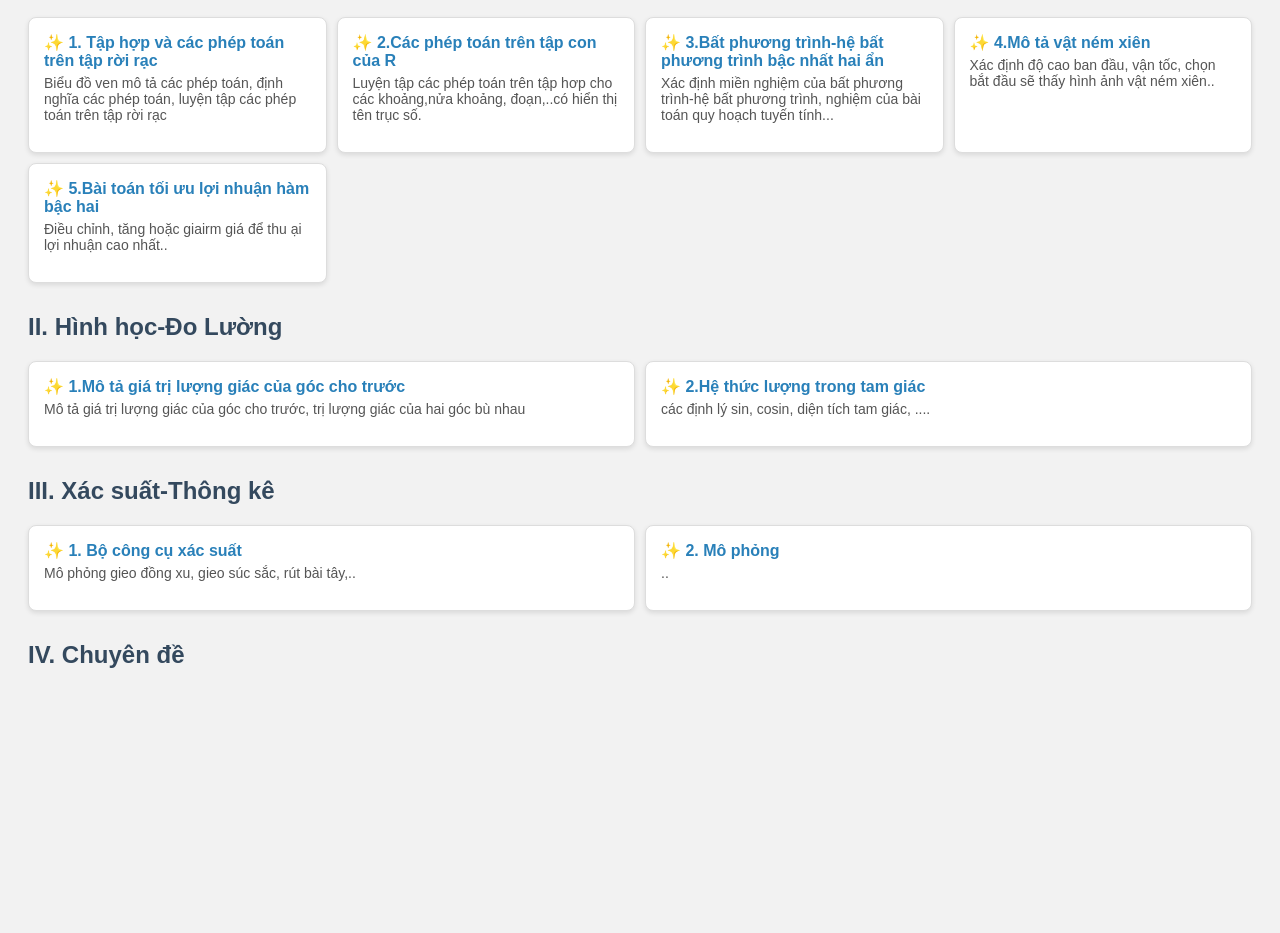
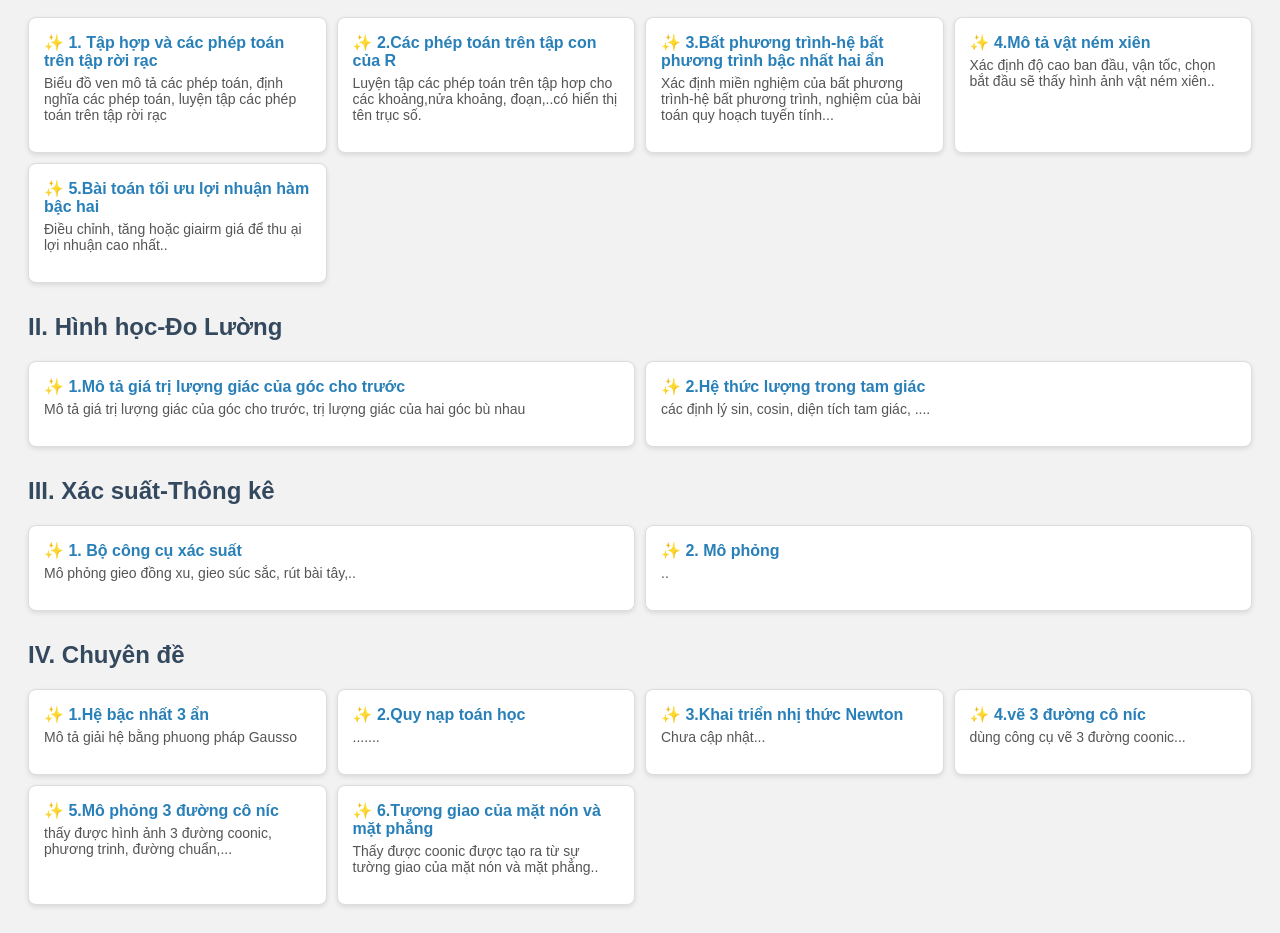
Before and after one commit to levanquybson/mophongsgk10, a plain HTML site: page index.html in a window 1280 px wide. Shown: the part 140-1073 px from the top of the page. Before the commit the page ends 857 px from the top, so only its background shows below. Drawn offline with Linux system fonts and the light colour scheme.

Commit message:
Update index.html

```diff
--- a/index.html
+++ b/index.html
@@ -113,7 +113,33 @@
 
     <h2>IV. Chuyên đề</h2>
     <div class="tool-list">
+      <div class="tool-card">
+          <a href="" target="_blank">✨ 1.Hệ bậc nhất 3 ẩn</a>
+        <p>Mô tả giải hệ bằng phuong pháp Gausso</p>
 
+      </div>
+      <div class="tool-card">
+        <a href="" target="_blank">✨ 2.Quy nạp toán học</a>
+        <p>.......</p>
+      </div>
+
+     <div class="tool-card">
+        <a href="" target="_blank">✨ 3.Khai triển nhị thức Newton </a>
+        <p>Chưa cập nhật...</p>
+      </div>
+ <div class="tool-card">
+        <a href="https://www.congcutoanhoc.com/congcu/veconic.php" target="_blank">✨ 4.vẽ 3 đường cô níc </a>
+        <p>dùng công cụ vẽ 3 đường coonic...</p>
+      </div>
+
+     <div class="tool-card">
+        <a href="https://congcutoanhoc.com/congcu/conic.php" target="_blank">✨ 5.Mô phỏng 3 đường cô níc </a>
+        <p>thấy được hình ảnh 3 đường coonic, phương trinh, đường chuẩn,...</p>
+      </div>
+     <div class="tool-card">
+        <a href="https://www.geogebra.org/classic/gvkgt6yq" target="_blank">✨ 6.Tương giao của mặt nón và mặt phẳng </a>
+        <p>Thấy được coonic được tạo ra từ sự tường giao của mặt nón và mặt phẳng..</p>
+      </div>
 
     </div>
   </div>
```
